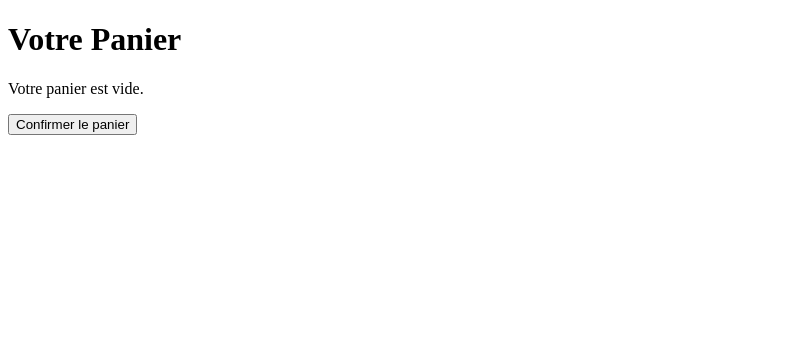
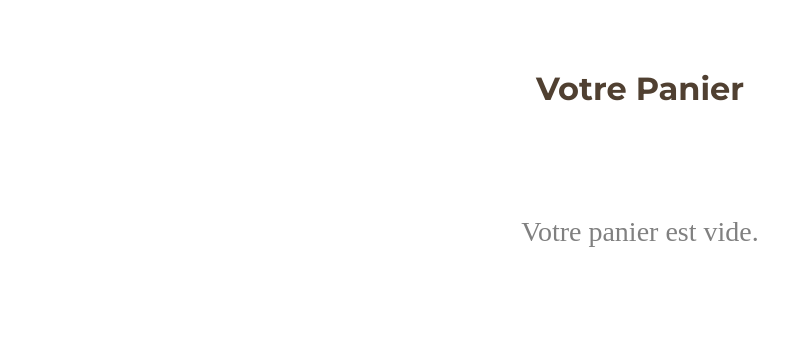
Before and after one commit to math208208/projetPHP, a PHP site: page /View/vuPanier.php in a window 1280 px wide. Shown: the top 355 px of the page, without its empty margins (0-812 px from the left). Run offline with PHP 8.4, Linux system fonts and the light colour scheme.

Commit message:
Correction bug affichage cartes cookies, logo panier, design page vuPanier

```diff
--- a/View/vuPanier.php
+++ b/View/vuPanier.php
@@ -1,49 +1,68 @@
 <!DOCTYPE html>
 <html lang="fr">
 <head>
+    <title>Panier - M&A Cookies</title>
     <meta charset="UTF-8">
+    <meta name="viewport" content="width=device-width, initial-scale=1.0">
+    <link rel="icon" type="image/png" href="assets/favicon.png">
+    <link rel="stylesheet" href="css/vuPanier.css">
+    <link href="https://fonts.googleapis.com/css?family=Montserrat:400,700" rel="stylesheet">
+    <link href="https://fonts.googleapis.com/css2?family=Berkshire+Swash&display=swap" rel="stylesheet">
 
 </head>
 <body>
     <main>
         <h1>Votre Panier</h1>
-        <div>
+
+
+        <div class="produits">
             <?php if (!empty($cart)): ?>
+
+
                 <?php foreach ($cart as $produit): ?>
-                <div>
+
+
+                    <div class="element">
+
+                        <div class="infos-produits">
+
                             <h3><?= $produit['titre'] ?></h3>
+
                             <p><?= $produit['description'] ?></p>
+
                             <h4>Prix: <?= $produit['prix_public'] ?> €</h4>
+                        </div>
 
-                    <form method="post" action="index.php?action=updateCart">
+
+                        <form method="post" action="index.php?action=updateCart" class="quantity-form">
                             <input type="hidden" name="product_id" value="<?= $produit['id'] ?>">
-                    <label for="quantity">Quantité :</label>
+                            <label for="quantity">Quantité</label>
                             <input type="number" name="quantity" value="<?= $produit['quantity'] ?>" min="1">
                             <button type="submit">Mettre à jour</button>
                         </form>
+
 
                         <form method="post" action="index.php?action=removeFromCart">
                             <input type="hidden" name="product_id" value='<?= $produit['id'] ?>'>
                             <button type="submit">Supprimer</button>
                         </form>
 
-
                     </div>
 
                 <?php endforeach; ?>
-        <?php else: ?>
-            <p>Votre panier est vide.</p>
-        <?php endif; ?>
-    </div>
-    <div>
+
+
+                <div class="cart-confirmation">
                     <form action="index.php?action=confirmerPanier" method="post">
                         <button type="submit">Confirmer le panier</button>
                     </form>
                 </div>
 
+            <?php else: ?>
+
+                <p class="empty-cart">Votre panier est vide.</p>
+            <?php endif; ?>
+        </div>
     </main>
-
-
-
 </body>
 </html>
--- /dev/null
+++ b/css/vuPanier.css
@@ -0,0 +1,117 @@
+main {
+  padding: 40px 20px;
+  max-width: 1000px;
+  margin: 0 auto;
+}
+
+.cart-container {
+  background-color: #ffffff;
+  border-radius: 25px;
+  padding: 30px;
+  margin-top: 30px;
+}
+
+h1 {
+  text-align: center;
+  color: #504031;
+  font-family: "Montserrat", sans-serif;
+  font-size: 32px;
+  margin-bottom: 40px;
+}
+
+.produits {
+  display: flex;
+  flex-direction: column;
+  gap: 25px;
+}
+
+.element {
+  background-color: #f8f4f0;
+  border-radius: 15px;
+  padding: 20px;
+  display: grid;
+  grid-template-columns: 2fr 1fr 1fr;
+  align-items: center;
+  gap: 20px;
+  transition: transform 0.3s ease;
+}
+
+.element h3 {
+  color: #b08968;
+  font-size: 20px;
+  margin: 0 0 10px 0;
+}
+
+.element p {
+  color: #666;
+  font-size: 17px;
+  margin: 0 0 10px 0;
+}
+
+.element h4 {
+  color: #504031;
+  font-size: 17px;
+  font-weight: bold;
+  margin: 0;
+}
+
+.quantity-form {
+  display: flex;
+  align-items: center;
+  gap: 25px;
+}
+
+.quantity-form label {
+  color: #504031;
+  font-weight: bold;
+  font-size: 14px;
+}
+
+.quantity-form input[type="number"] {
+  width: 70px;
+  padding: 8px;
+  border-radius: 8px;
+  text-align: center;
+  font-size: 12px;
+  color: #504031;
+}
+
+button {
+  padding: 12px 20px;
+  border: none;
+  border-radius: 15px;
+  font-weight: 600;
+  cursor: pointer;
+  transition: all 0.3s ease;
+  width: 100%;
+}
+
+/* si panier vide, label en gris*/
+.empty-cart {
+  text-align: center;
+  padding: 40px;
+  color: gray;
+  font-size: 28px;
+}
+
+/* effet responsive : un article par ligne */
+@media (max-width: 768px) {
+  .element {
+    grid-template-columns: 1fr;
+    text-align: center;
+  }
+
+  /* tout est centré*/
+  .quantity-form {
+    justify-content: center;
+    flex-wrap: wrap;
+  }
+
+  .cart-confirmation {
+    text-align: center;
+  }
+
+  .confirm-btn {
+    margin: 0 auto;
+  }
+}
```
Also changed, not shown: Controller/ControllerProduit.php (+5 -4 lines), View/common/header.php (+6 -11 lines), View/vuPublique.php (+32 -17 lines), css/vuPublique.css (+40 -28 lines), index.php (+10 -10 lines), assets/cookie4.png (added). Lines whose indentation alone changed are shown as unchanged.
